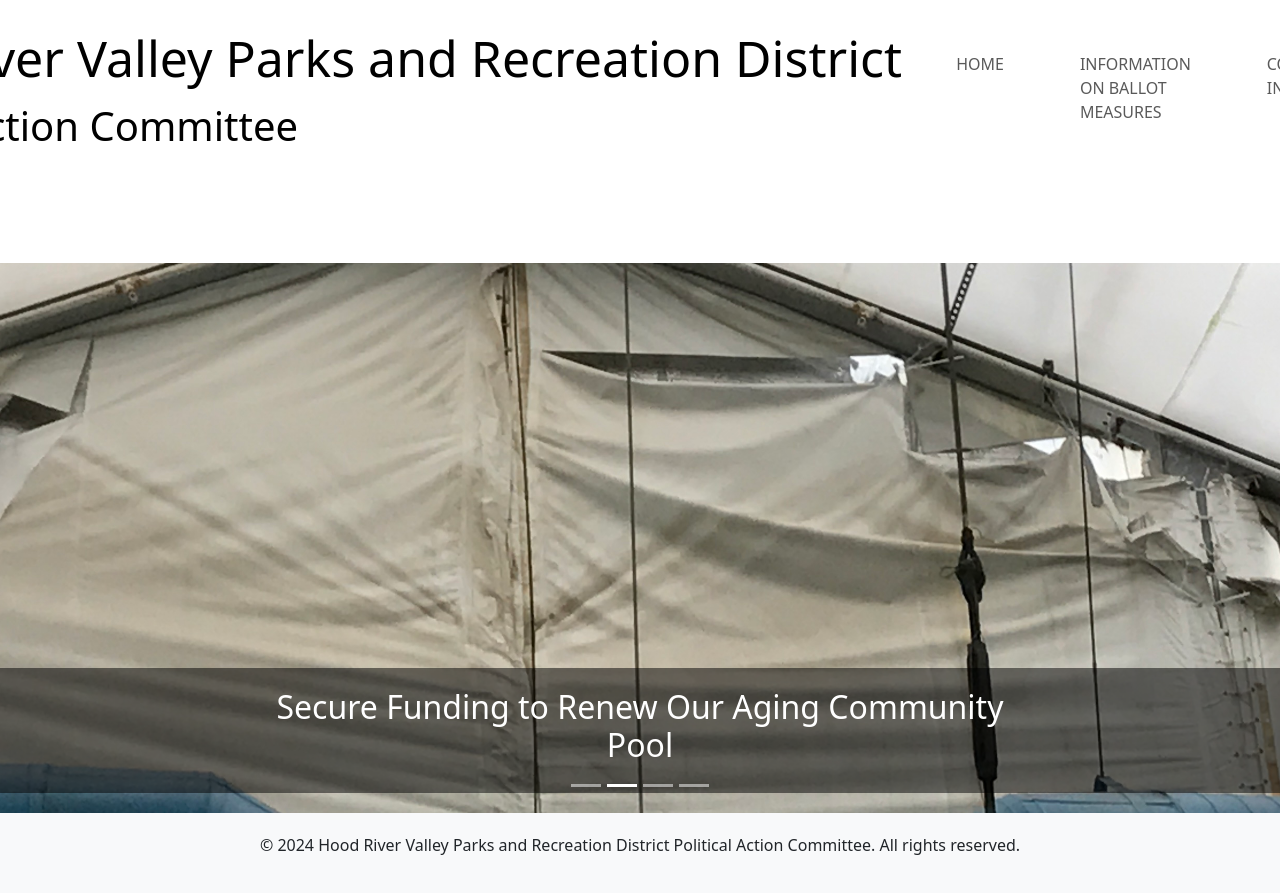
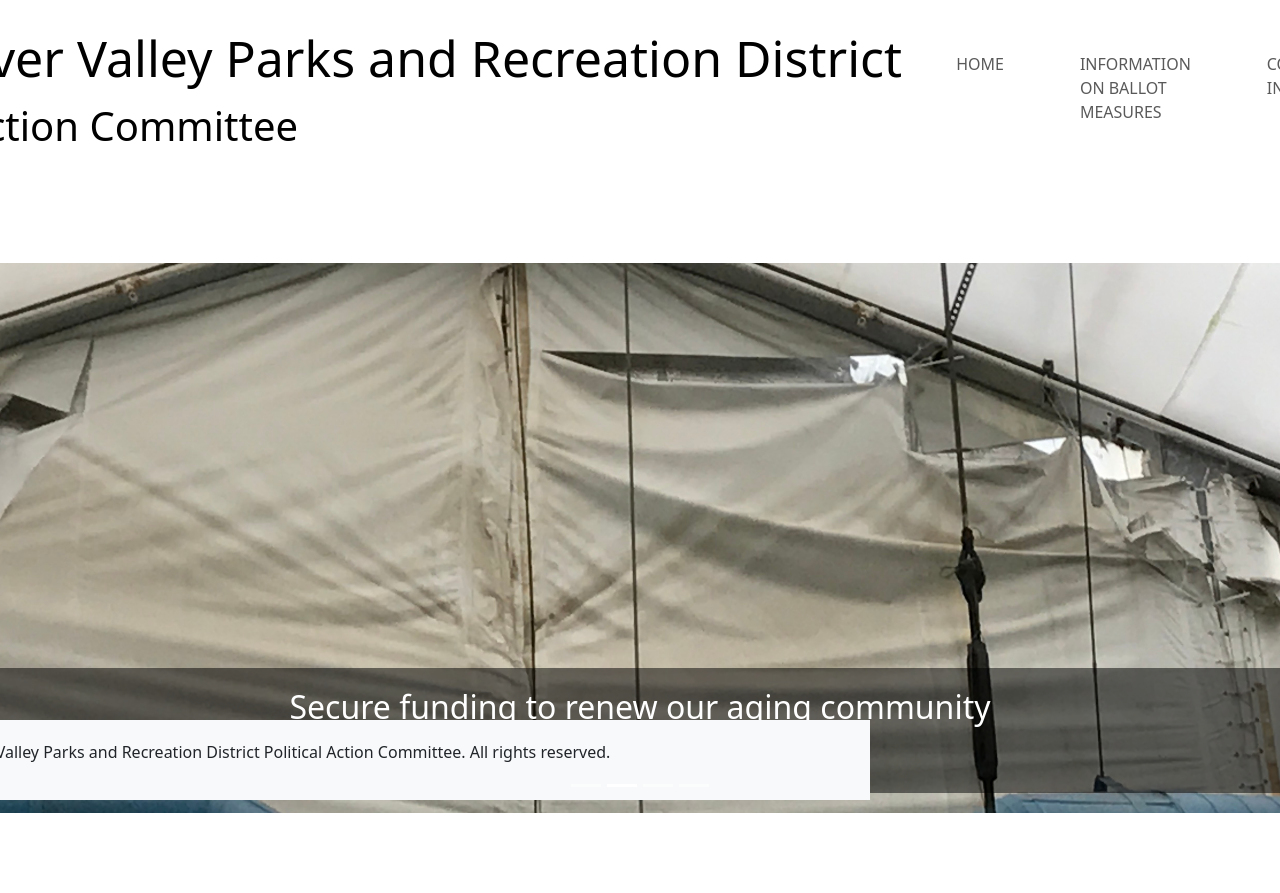
Before and after one commit to jessicahattig/yes-yes-pnr, a React (Create React App) app: page / in a window 1280 px wide. Shown: the top 893 px of the page. After the commit the page ends 813 px from the top, so only its background shows below. Built offline with nearby package versions, Linux system fonts and the light colour scheme.

Commit message:
Update Index.css

```diff
--- a/src/components/App.js
+++ b/src/components/App.js
@@ -3,6 +3,7 @@ import { BrowserRouter as Router } from 'react-router-dom';
 import Header from './Header';
 import Footer from "./Footer";
 import PageControl from './PageControl';
+import "./../index.css";
 
 function App() {
   return (
--- a/src/components/Footer.js
+++ b/src/components/Footer.js
@@ -2,7 +2,7 @@ import React from "react";
 
 function Footer() {
   return (
-    <footer style={{ backgroundColor: "#f8f9fa", padding: "20px", textAlign: "center" }}>
+    <footer>
       <p>&copy; 2024 Hood River Valley Parks and Recreation District Political Action Committee. All rights reserved.</p>
     </footer>
   );
--- a/src/components/Home.js
+++ b/src/components/Home.js
@@ -30,7 +30,7 @@ function Home() {
           />
           <Carousel.Caption>
             <div className='slide2'>
-            <h2>Secure Funding to Renew Our Aging Community Pool</h2>
+            <h2>Secure funding to renew our aging community pool</h2>
             </div>
           </Carousel.Caption>
           </Carousel.Item>
@@ -42,7 +42,7 @@ function Home() {
           />
           <Carousel.Caption>
             <div className='slide3'>
-            <h2>Obtain Financing to Build a New Community Center.</h2>
+            <h2>Obtain financing to build a new community center.</h2>
             </div>
           </Carousel.Caption>
         </Carousel.Item>
@@ -54,7 +54,7 @@ function Home() {
           />
           <Carousel.Caption>
             <div className='slide4'>
-            <h2>Support the Ongoing Preservation of Our Natural Environment</h2>
+            <h2>Support the ongoing preservation of our natural environment</h2>
             </div>
           </Carousel.Caption>
         </Carousel.Item>
--- a/src/index.css
+++ b/src/index.css
@@ -75,3 +75,12 @@ a:hover {
   padding: 350px;
   margin: auto;
 }
+
+footer {
+  background-color: #f8f9fa;
+  padding: 20px;
+  text-align: center;
+  position: absolute;
+  bottom: 0;
+  width: 100%;
+}
--- a/src/index.js
+++ b/src/index.js
@@ -9,7 +9,8 @@ const root = ReactDOM.createRoot(document.getElementById('root'));
 root.render(
   <React.StrictMode>
     <App />
-  </React.StrictMode>
+  </React.StrictMode>,
+  document.getElementById('root')
 );
 
 // If you want to start measuring performance in your app, pass a function
```
